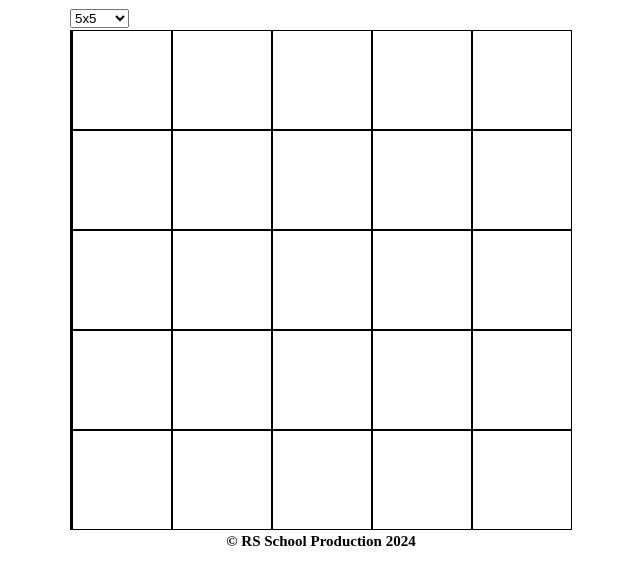
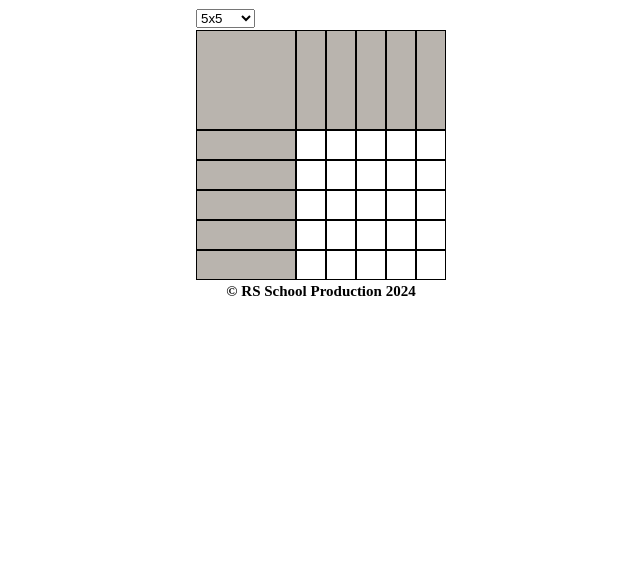
Before and after one commit to Mitsuhitomeow/nonograms, a website built with Vite: page nonograms/src/index.html in a window 1280 px wide. Shown: the part 54-638 px from the top of the page, without its empty margins (319-959 px from the left). Built offline with nearby package versions, Linux system fonts and the light colour scheme.

Commit message:
refactor: to put the styles in order

```diff
--- a/nonograms/src/js/create-elements/classCreatePlayground.js
+++ b/nonograms/src/js/create-elements/classCreatePlayground.js
@@ -15,7 +15,6 @@ export default class CreatePlayground {
 
   initPlayground(size) {
     this.ground.innerHTML = '';
-
     this.ground.className = `main__section-playground`;
 
     for (let i = 0; i < size + 1; i += 1) {
@@ -32,8 +31,12 @@ export default class CreatePlayground {
         row.append(column);
         column.className = `column`;
 
+        if (i === 0) {
+          column.className = `hint hint__left hint__background`;
+        }
+
         if (j === 0) {
-          column.className = `first__column`;
+          column.className = `hint hint__top hint__background`;
         }
 
         this.columns.push(column);
@@ -43,9 +46,11 @@ export default class CreatePlayground {
 
   addClick() {
     this.columns.forEach((column) => {
-      column.addEventListener('click', () => {
-        column.classList.toggle('black');
-      });
+      if (column.classList.contains('column')) {
+        column.addEventListener('click', () => {
+          column.classList.toggle('black');
+        });
+      }
     });
   }
 
--- a/nonograms/src/styles/components/_playground.scss
+++ b/nonograms/src/styles/components/_playground.scss
@@ -1,29 +1,41 @@
 .main__section-playground {
   display: flex;
   justify-content: center;
-
-
-  max-width: 600px;
-  max-height: 600px;
 }
 
 .row {
-  width: 100px;
+  width: 30px;
 
   display: flex;
   flex-direction: column;
 }
 
 .column {
+  cursor: pointer;
   border: 1px solid black;
-  height: 100px;
+  height: 30px;
 }
 
 .black {
   background-color: black;
 }
 
+.hint {
+  height: 30px;
+  border: 1px solid;
+}
 
+.hint__top {
+  height: 100px;
+}
+
+.hint__background {
+  background-color: rgb(185, 180, 174);
+}
+
+.first__row {
+  width: 100px;
+}
 // * {
 //   border: 1px solid red;
 // }
```
